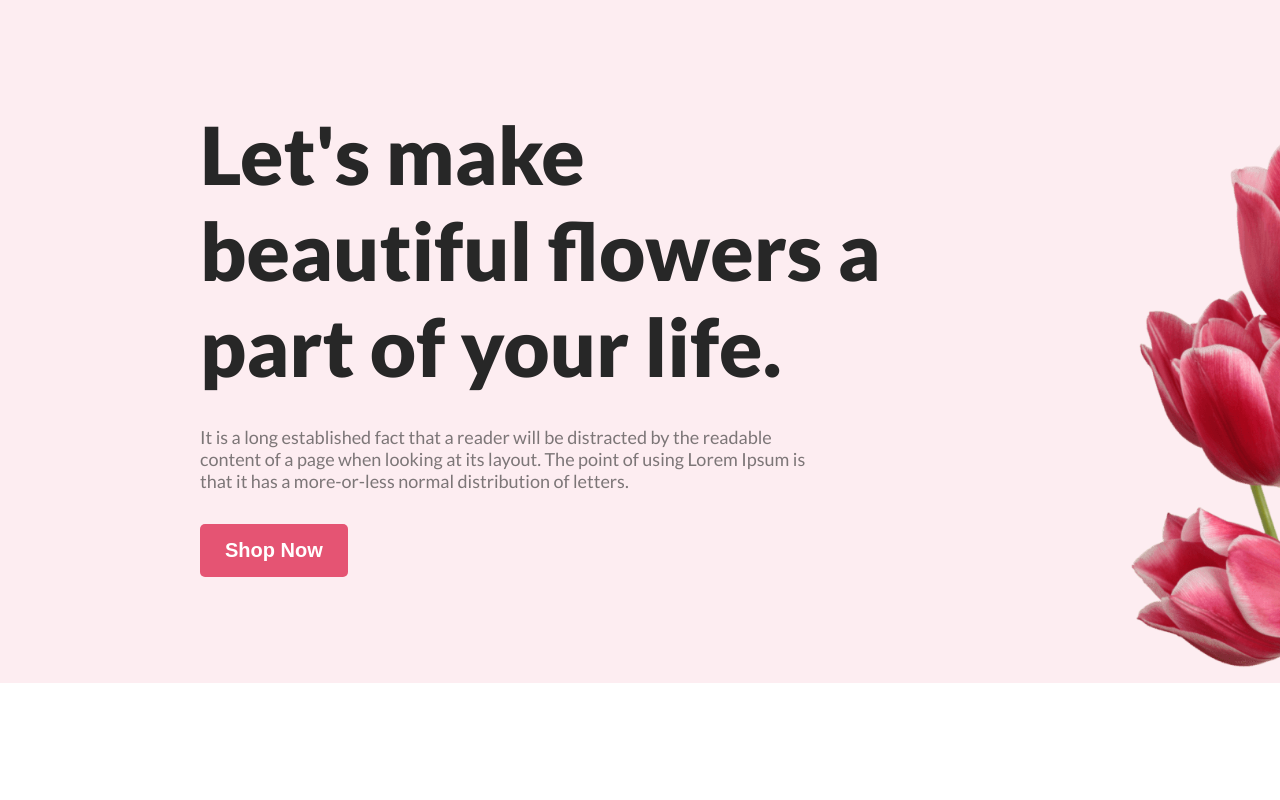
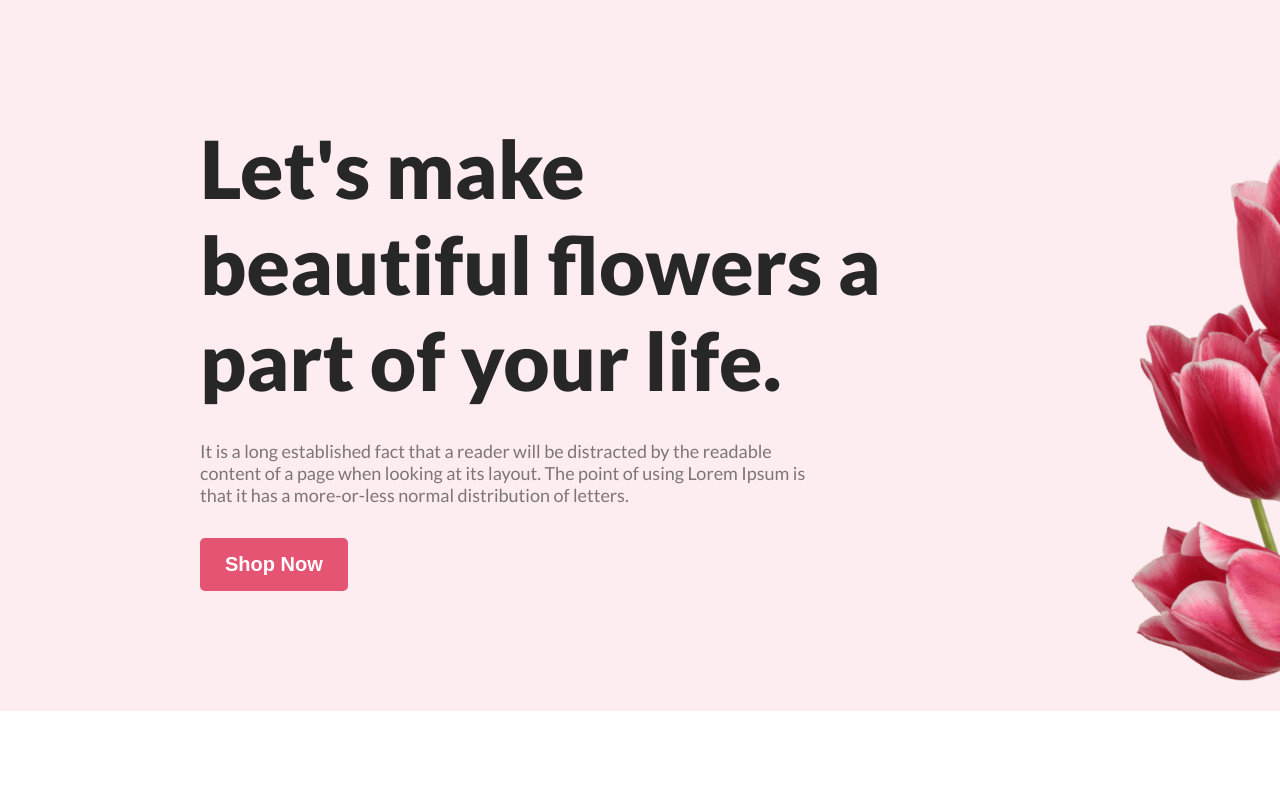
Before and after one commit to bijoychy/online-flowershop-repo, a plain HTML site: page index.html in a window 1280 px wide. Shown: the top 800 px of the page. Drawn offline with Linux system fonts and the light colour scheme; files whose address does not match are found by name.

Commit message:
second commit

```diff
--- a/styles/style.css
+++ b/styles/style.css
@@ -23,6 +23,7 @@ header {
     font-size: 80px;
     font-weight: 800;
     width: 708px;
+    margin-top: 120px;
     margin-bottom: 32px;
 }
 
@@ -43,6 +44,7 @@ header {
     font-size: 20px;
     font-weight: 700;
     border: none;
+    margin-bottom: 120px;
 }
 
 .banner-profile {
```
